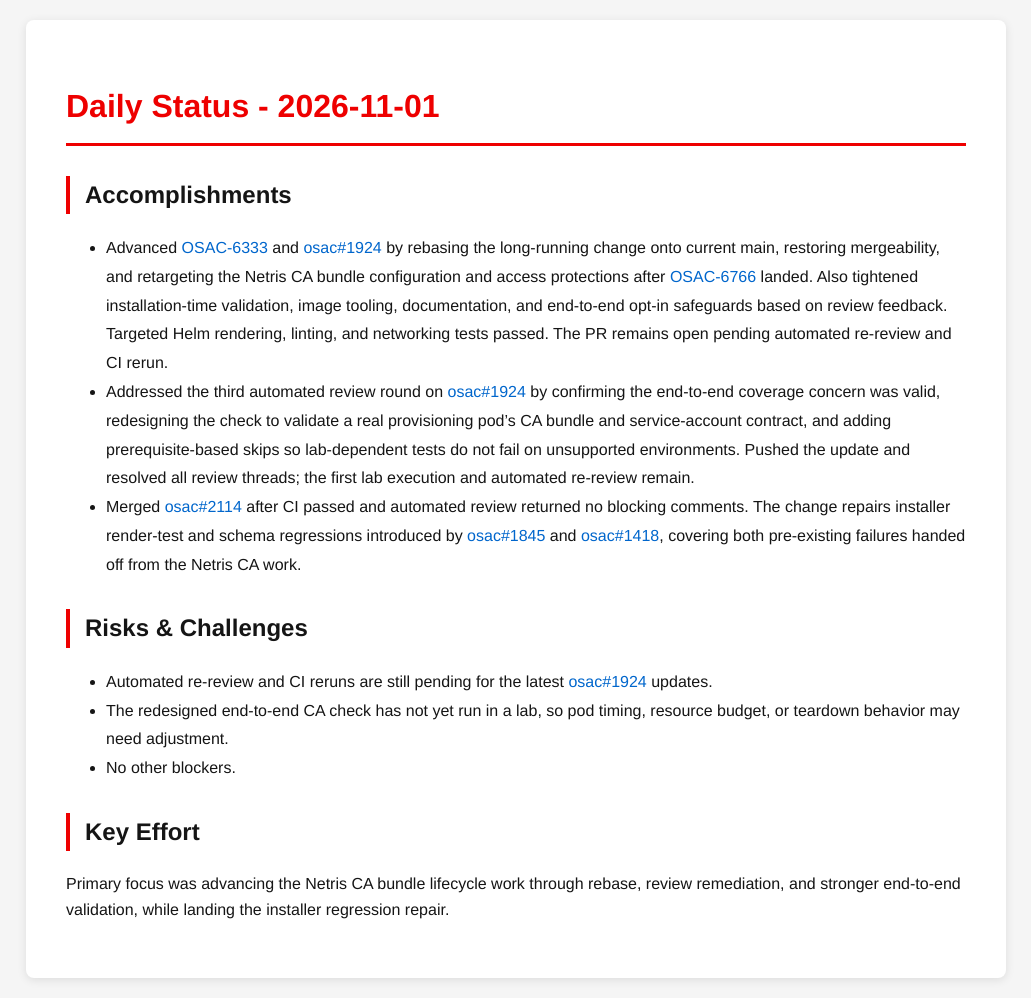
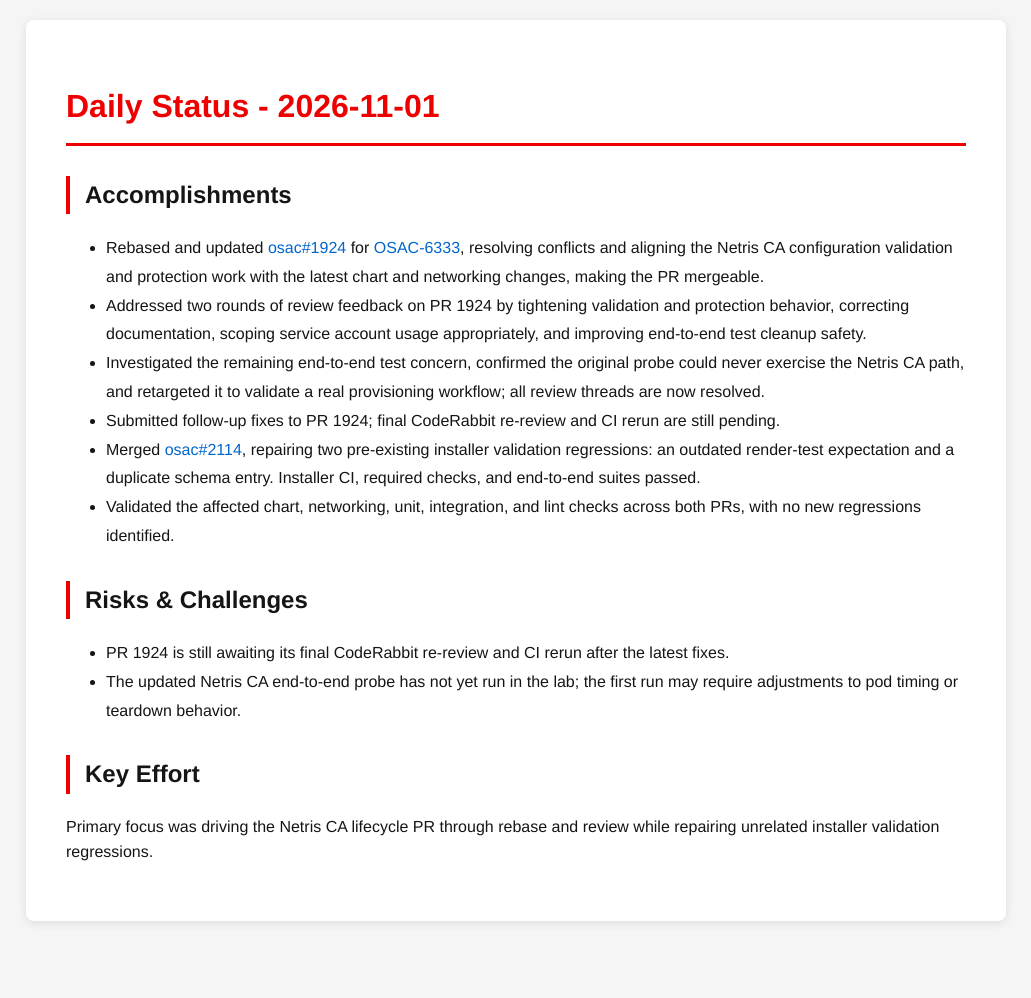
Before and after one commit to tzvatot/daily-status, a Jekyll site: the page built from 2026-11-01.md, in a window 1280 px wide. Shown: the whole page, without its empty margins (124-1155 px from the left). Built offline with Jekyll 4.4.1, drawn with Linux system fonts in a browser that asks for light colours; after the commit the page ends 941 px from its top, so only the background shows below that.

Commit message:
Daily status update - 2026-11-01

```diff
--- a/2026-11-01.md
+++ b/2026-11-01.md
@@ -7,14 +7,16 @@
 # Daily Status - 2026-11-01
 
 ## Accomplishments
-- Advanced [OSAC-6333](https://redhat.atlassian.net/browse/OSAC-6333) and [osac#1924](https://github.com/osac-project/osac/pull/1924) by rebasing the long-running change onto current main, restoring mergeability, and retargeting the Netris CA bundle configuration and access protections after [OSAC-6766](https://redhat.atlassian.net/browse/OSAC-6766) landed. Also tightened installation-time validation, image tooling, documentation, and end-to-end opt-in safeguards based on review feedback. Targeted Helm rendering, linting, and networking tests passed. The PR remains open pending automated re-review and CI rerun.
-- Addressed the third automated review round on [osac#1924](https://github.com/osac-project/osac/pull/1924) by confirming the end-to-end coverage concern was valid, redesigning the check to validate a real provisioning pod's CA bundle and service-account contract, and adding prerequisite-based skips so lab-dependent tests do not fail on unsupported environments. Pushed the update and resolved all review threads; the first lab execution and automated re-review remain.
-- Merged [osac#2114](https://github.com/osac-project/osac/pull/2114) after CI passed and automated review returned no blocking comments. The change repairs installer render-test and schema regressions introduced by [osac#1845](https://github.com/osac-project/osac/pull/1845) and [osac#1418](https://github.com/osac-project/osac/pull/1418), covering both pre-existing failures handed off from the Netris CA work.
+- Rebased and updated [osac#1924](https://github.com/osac-project/osac/pull/1924) for [OSAC-6333](https://redhat.atlassian.net/browse/OSAC-6333), resolving conflicts and aligning the Netris CA configuration validation and protection work with the latest chart and networking changes, making the PR mergeable.
+- Addressed two rounds of review feedback on PR 1924 by tightening validation and protection behavior, correcting documentation, scoping service account usage appropriately, and improving end-to-end test cleanup safety.
+- Investigated the remaining end-to-end test concern, confirmed the original probe could never exercise the Netris CA path, and retargeted it to validate a real provisioning workflow; all review threads are now resolved.
+- Submitted follow-up fixes to PR 1924; final CodeRabbit re-review and CI rerun are still pending.
+- Merged [osac#2114](https://github.com/osac-project/osac/pull/2114), repairing two pre-existing installer validation regressions: an outdated render-test expectation and a duplicate schema entry. Installer CI, required checks, and end-to-end suites passed.
+- Validated the affected chart, networking, unit, integration, and lint checks across both PRs, with no new regressions identified.
 
 ## Risks & Challenges
-- Automated re-review and CI reruns are still pending for the latest [osac#1924](https://github.com/osac-project/osac/pull/1924) updates.
-- The redesigned end-to-end CA check has not yet run in a lab, so pod timing, resource budget, or teardown behavior may need adjustment.
-- No other blockers.
+- PR 1924 is still awaiting its final CodeRabbit re-review and CI rerun after the latest fixes.
+- The updated Netris CA end-to-end probe has not yet run in the lab; the first run may require adjustments to pod timing or teardown behavior.
 
 ## Key Effort
-Primary focus was advancing the Netris CA bundle lifecycle work through rebase, review remediation, and stronger end-to-end validation, while landing the installer regression repair.
+Primary focus was driving the Netris CA lifecycle PR through rebase and review while repairing unrelated installer validation regressions.
```
